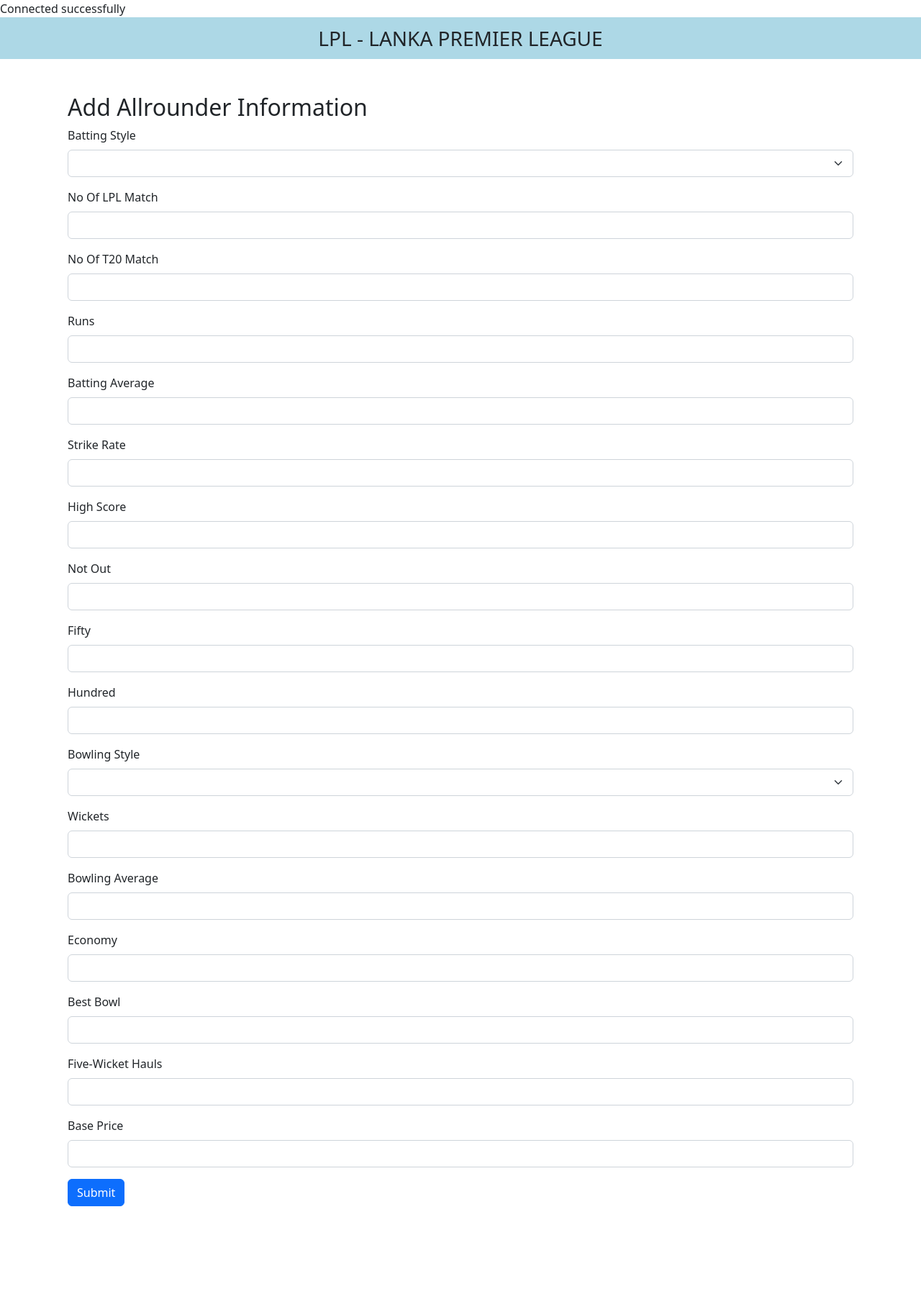
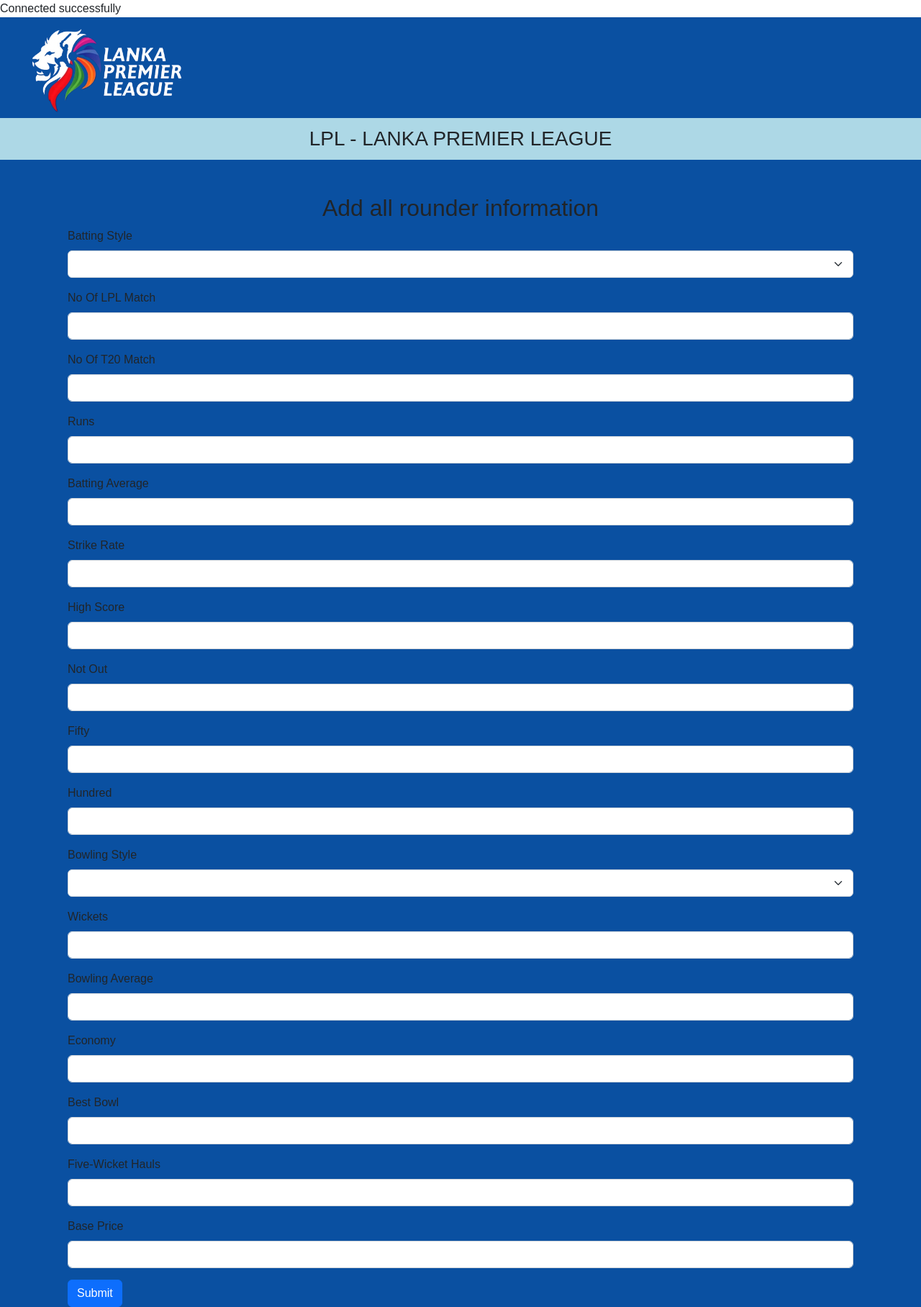
Before and after one commit to akila199910/LPL_PROJECT, a PHP site: page /Allrounder.php in a window 1280 px wide. Shown: the whole page at 72% size. Before the commit the page ends 1676 px from the top, so only its background shows below. Run offline with PHP 8.4, Linux system fonts and the light colour scheme.

Commit message:
initial commit

```diff
--- a/Players/Allrounder/Allrounder.php
+++ b/Players/Allrounder/Allrounder.php
@@ -66,34 +66,45 @@
         mysqli_close($conn);
 
 ?>
-     <!DOCTYPE html>
-     <html lang="en">
-     <head>
-        <meta charset="UTF-8">
-        <meta name="viewport" content="width=device-width, initial-scale=1.0">
-        <title>Allrounder</title>
-     </head>
-     <body>
-     <!DOCTYPE html>
+<!DOCTYPE html>
 <html lang="en">
+<head>
 
-<head>
     <meta charset="UTF-8">
     <meta name="viewport" content="width=device-width, initial-scale=1.0">
     <link href="https://cdn.jsdelivr.net/npm/bootstrap@5.2.3/dist/css/bootstrap.min.css" rel="stylesheet"
         integrity="sha384-rbsA2VBKQhggwzxH7pPCaAqO46MgnOM80zW1RWuH61DGLwZJEdK2Kadq2F9CUG65" crossorigin="anonymous">
+    <title>Allrounder</title>
+    <style>
+    body,h1 {font-family: "Raleway", sans-serif}
+    body, html {height: 100%}
+    .bgimg {
+    background-color: #0a50a1;
+    min-height: 100%;
+    background-position: center;
+    background-size: cover;
 
-    <title>Allrounder</title>
+    .w3-sidebar {width: 120px;background: #222;}
+    /* Add a left margin to the "page content" that matches the width of the sidebar (120px) */
+    #main {margin-left: 300px; margin-right:300px}
+    /* Remove margins from "page content" on small screens */
+    @media only screen and (max-width: 600px) {#main {margin-left: 0}}
+    }
+    </style>
 </head>
+<body>
+    <div class="bgimg w3-display-container w3-animate-opacity w3-text-white">
+    <div class="w3-display-topleft w3-padding-large w3-xlarge">
+    <img src="1.png" width=300px; height=140px;>
+    </div>
 
-<body>
     <nav class="navbar navbar-light justify-content-center fs-3 mb-5" style="background-color: lightblue;width:100%;">
         LPL - LANKA PREMIER LEAGUE
     </nav>
 
     <div class="container mt-4">
         <div class="container mt-4">
-            <h2>Add Allrounder Information</h2>
+            <h2 align="center">Add all rounder information</h2>
             <form method="POST" action="">
                 <div class="mb-3">
                     <label for="b_style" class="form-label">Batting Style</label>
```
Also changed, not shown: Players/Allrounder/1.png (added).
